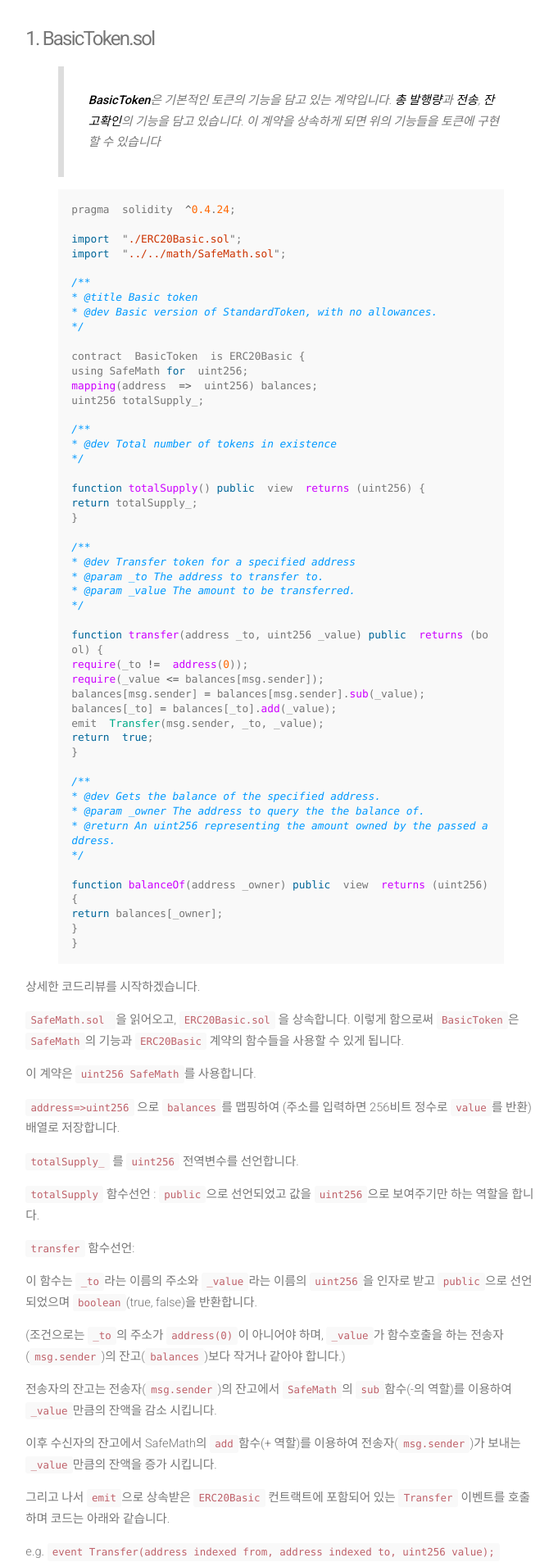
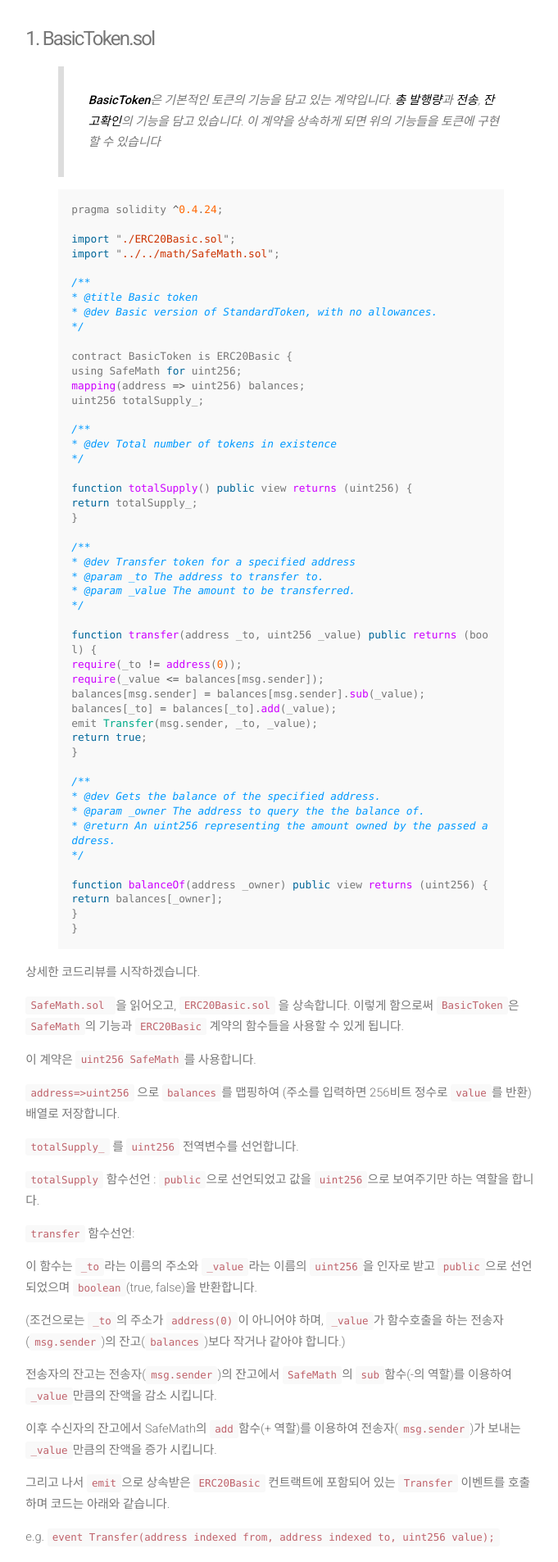
Before and after one commit to wooqii/wooqii.github.io, a Jekyll site: the page built from _posts/blog/2018-06-28-ERC20(1).md, in a window 1280 px wide. Shown: the part 1305-3211 px from the top of the page at 82% size, without its empty margins (297-978 px from the left). Built offline with Jekyll 4.4.1, drawn with Linux system fonts in a browser that asks for light colours; nearby versions of some CDN libraries; comment, search, counter and statistics services are not loaded.

Commit message:
update
update

```diff
--- a/assets/css/skel-noscript.css
+++ b/assets/css/skel-noscript.css
@@ -1,6 +1,6 @@
 /* Resets (http://meyerweb.com/eric/tools/css/reset/ | v2.0 | 20110126 | License: none (public domain)) */
 
-	html,body,div,span,applet,object,iframe,h1,h2,h3,h4,h5,h6,p,blockquote,pre,a,abbr,acronym,address,big,cite,code,del,dfn,em,img,ins,kbd,q,s,samp,small,strike,strong,sub,sup,tt,var,b,u,i,center,dl,dt,dd,ol,ul,li,fieldset,form,label,legend,table,caption,tbody,tfoot,thead,tr,th,td,article,aside,canvas,details,embed,figure,figcaption,footer,header,hgroup,menu,nav,output,ruby,section,summary,time,mark,audio,video{margin:0;padding:0;border:0;font-size:100%;font:inherit;vertical-align:baseline;}article,aside,details,figcaption,figure,footer,header,hgroup,menu,nav,section{display:block;}body{line-height:1;}ol,ul{display: inline;list-style-type: disc;}li{display: inline;list-style-type: disc;}blockquote,q{quotes:none;}blockquote:before,blockquote:after,q:before,q:after{content:'';content:none;}table{border-collapse:collapse;border-spacing:0;}body{-webkit-text-size-adjust:none}
+	html,body,div,span,applet,object,iframe,h1,h2,h3,h4,h5,h6,p,blockquote,pre,a,abbr,acronym,address,big,cite,code,del,dfn,em,img,ins,kbd,q,s,samp,small,strike,strong,sub,sup,tt,var,b,u,i,center,dl,dt,dd,ol,fieldset,form,label,legend,table,caption,tbody,tfoot,thead,tr,th,td,article,aside,canvas,details,embed,figure,figcaption,footer,header,hgroup,menu,nav,output,ruby,section,summary,time,mark,audio,video{margin:0;padding:0;border:0;font-size:100%;font:inherit;vertical-align:baseline;}article,aside,details,figcaption,figure,footer,header,hgroup,menu,nav,section{display:block;}body{line-height:1;}blockquote,q{quotes:none;}blockquote:before,blockquote:after,q:before,q:after{content:'';content:none;}table{border-collapse:collapse;border-spacing:0;}body{-webkit-text-size-adjust:none}
 
 /* Box Model */
 
--- a/assets/css/style-mobile.css
+++ b/assets/css/style-mobile.css
@@ -22,7 +22,7 @@
 
 	h2, h3, h4, h5, h6
 	{
-		line-height: 1em;
+		line-height: 1.5em;
 		font-size: 1.5em;
 	}
 
--- a/assets/css/style.css
+++ b/assets/css/style.css
@@ -1061,7 +1061,7 @@ pre {
   font-size: .8rem;
   line-height: 1.4;
   white-space: pre;
-  white-space: pre-wrap;
+  white-space: pre-line;
   word-break: break-all;
   word-wrap: break-word;
   background-color: #f9f9f9;
```
